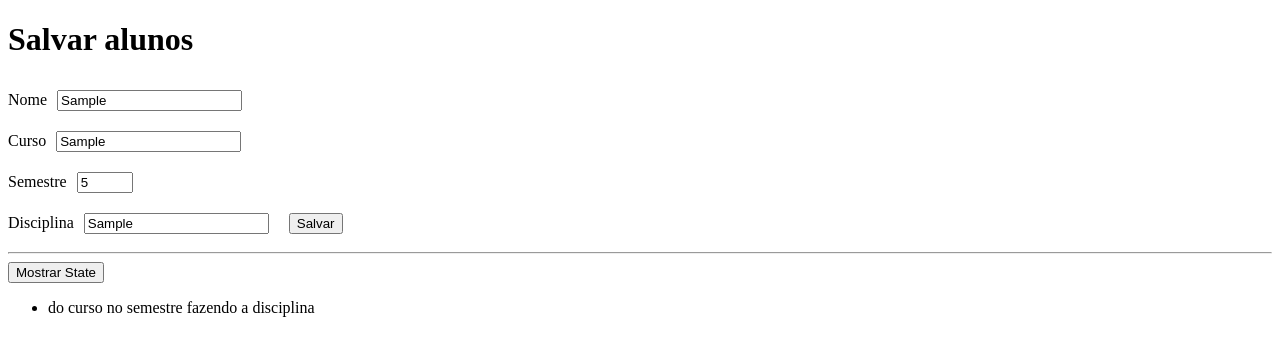
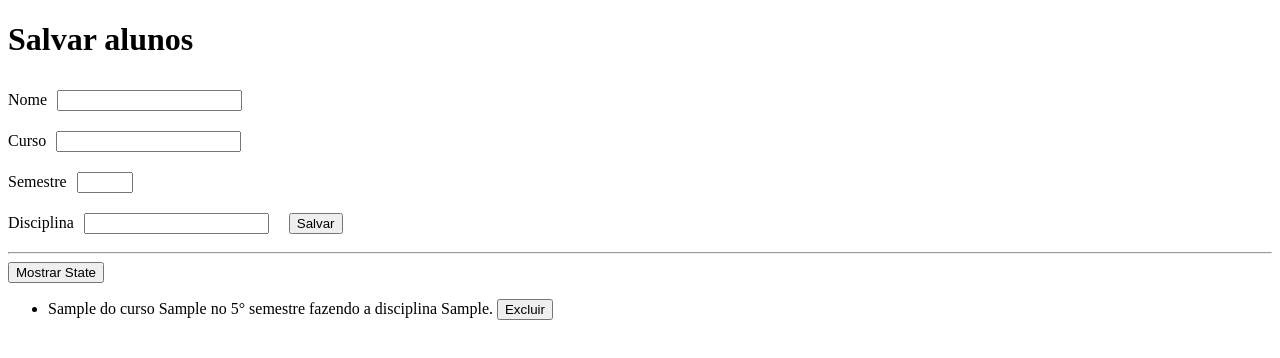
Before and after one commit to movingGreen/Projetos, a React (Create React App) app in the folder listar_alunos/: page / in a window 1280 px wide. Both pictures are taken after typing "Sample", "Sample", "5", "Sample" into the empty fields and a click on the input "Salvar". Shown: the top 358 px of the page. Built offline with nearby package versions, Linux system fonts and the light colour scheme.

Commit message:
arrumado salvar no state

```diff
--- a/listar_alunos/src/AlunoLista.js
+++ b/listar_alunos/src/AlunoLista.js
@@ -1,10 +1,15 @@
 import React from "react";
 
-export default function AlunoLista({ nome, curso, semestre, disciplina }) {
+export default function AlunoLista(props) {
+  const { id, nome, curso, semestre, disciplina } = props.aluno;
+
   return (
     <li>
-      {nome} do curso {curso} no semestre {semestre} fazendo a disciplina{" "}
-      {disciplina}
+      <p>
+        {nome} do curso {curso} no {semestre}° semestre fazendo a disciplina{" "}
+        {disciplina}.&nbsp;
+        <button onClick={props.excluirAluno(id)}>Excluir</button>
+      </p>
     </li>
   );
 }
--- a/listar_alunos/src/App.js
+++ b/listar_alunos/src/App.js
@@ -8,26 +8,25 @@ export default function App() {
     console.log(alunos);
   };
 
+  const excluirAluno = (idAluno) => {
+    console.log("excluir aluno " + idAluno);
+  };
+
   const salvarAluno = (event) => {
+    // PARA FAZER!!
+    // criar id unico, permitir exclusão do aluno e salvar no localhost
     event.preventDefault();
-    console.log(event.target[0].value);
-    let inputs = event.target;
-    let aluno = {};
+    let aluno = { id: 1 };
 
     for (let i = 0; i < 4; i++) {
-      const dados = inputs[i];
-      // console.log(`${dados.name} - ${dados.value}`);
+      const dados = event.target[i];
       aluno[dados.name] = dados.value;
+      event.target[i].value = "";
     }
-
-    console.log("antes do state", aluno);
 
     setAluno((stateAnterior) => {
       return [...stateAnterior, aluno];
     });
-
-    console.log("================State=========");
-    console.log(alunos);
   };
 
   return (
@@ -76,7 +75,11 @@ export default function App() {
       <button onClick={mostrarState}>Mostrar State</button>
       <ul>
         {alunos.map((aluno) => (
-          <AlunoLista aluno={aluno} />
+          <AlunoLista
+            key={aluno.id}
+            aluno={aluno}
+            excluirAluno={excluirAluno}
+          />
         ))}
       </ul>
     </div>
```
